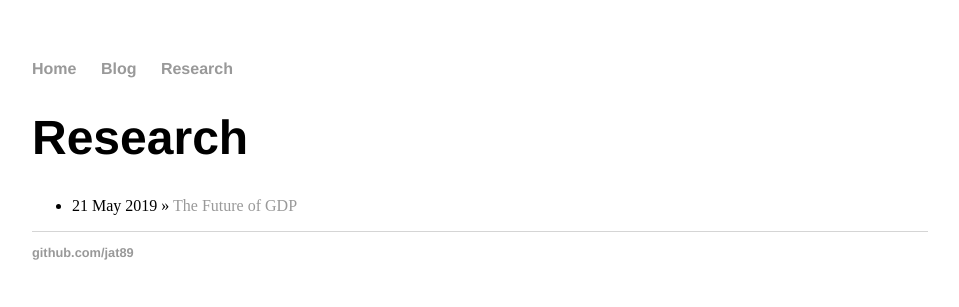
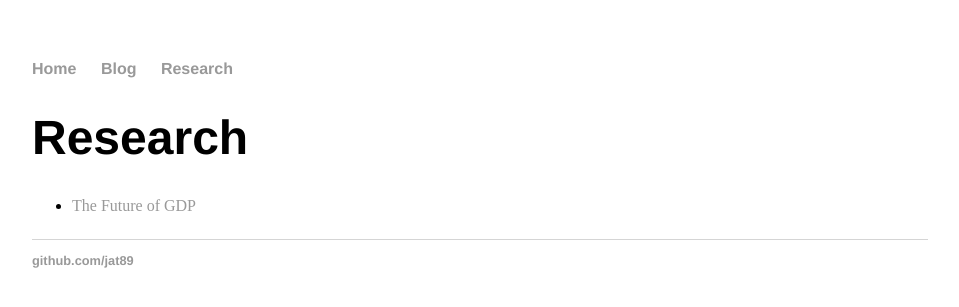
Before and after one commit to JAT89/JAT89.github.io, a Jekyll site: the page built from research/index.html, in a window 1280 px wide. Shown: the top 307 px of the page, without its empty margins (160-1119 px from the left). Built offline with Jekyll 4.4.1, drawn with Linux system fonts in a browser that asks for light colours.

Commit message:
Update index.html

```diff
--- a/research/index.html
+++ b/research/index.html
@@ -4,8 +4,12 @@ title: Julian T's research directory
 ---
 
 	<h1>Research</h1>
+
 	<ul>
 	  {% for research in site.categories.research %}
-	    <li><span>{{ research.date | date_to_string }}</span> » <a href="{{ research.url }}" title="{{ research.title }}">{{ research.title }}</a></li>
+	    <li>
+		<a href="">{{research.title}}</a>
+		<research>{{research.meta}}</p>
+	    </li>
 	  {% endfor %}
 	</ul>
```
